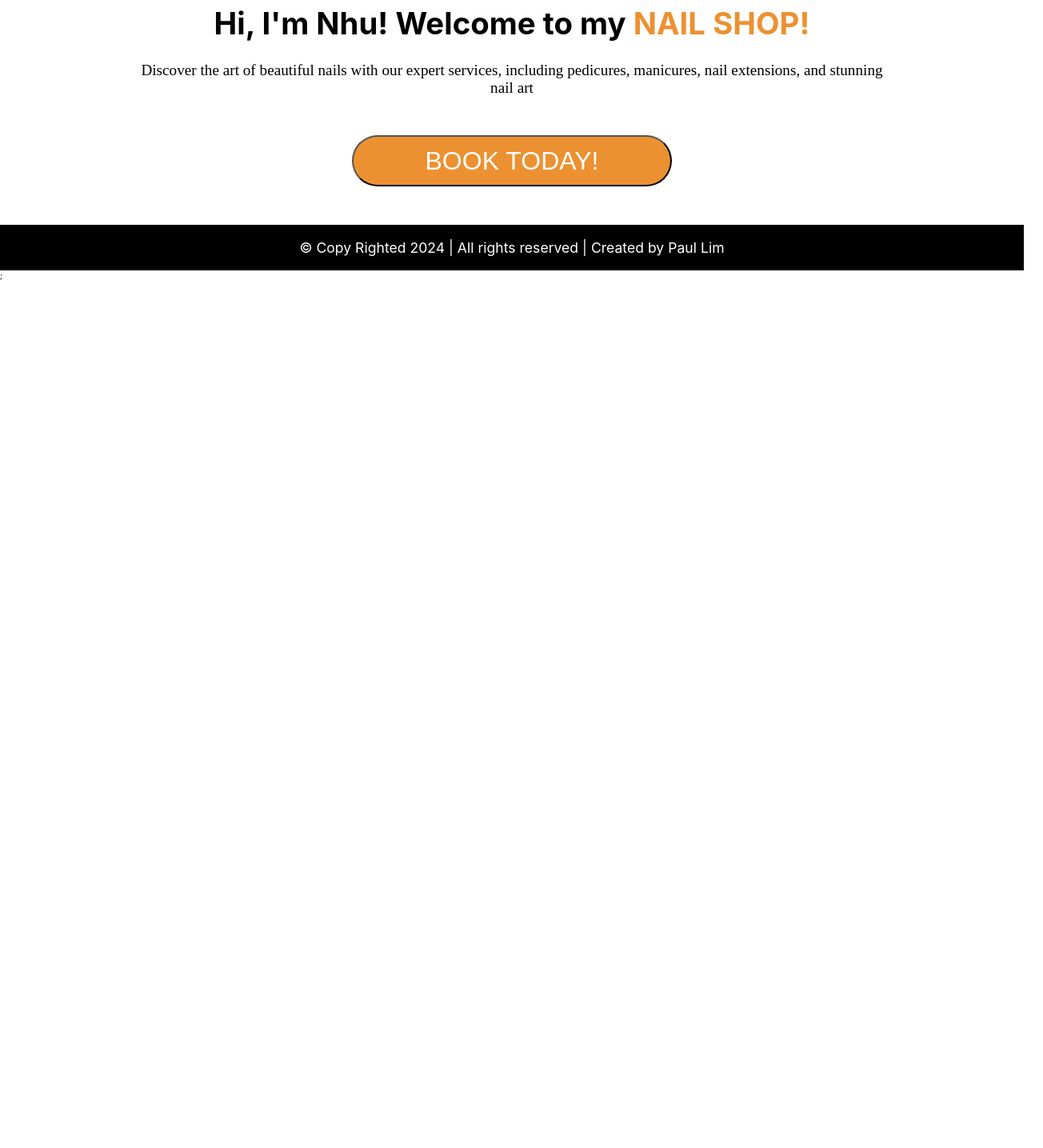
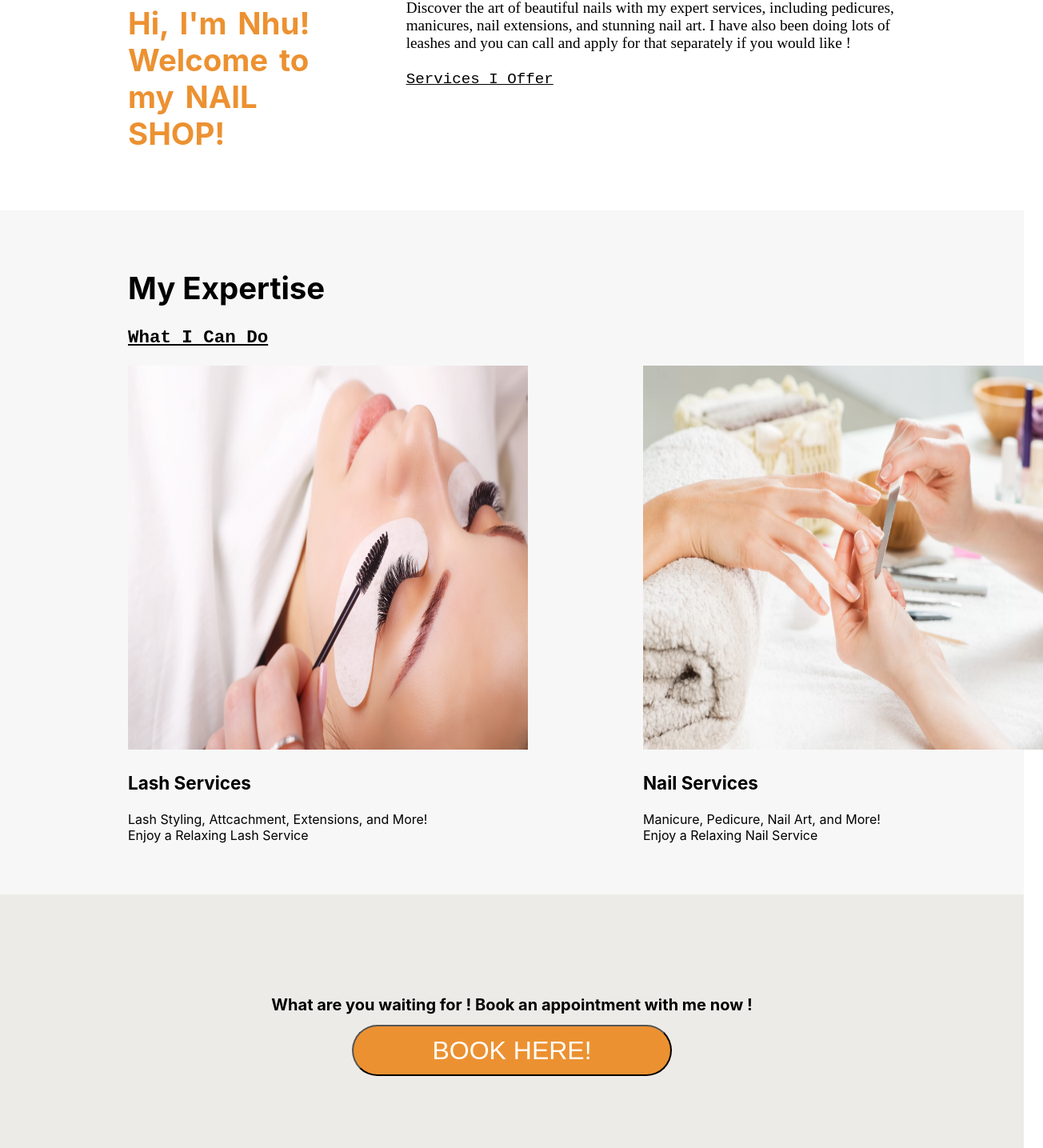
Before and after one commit to seunghan47/nhu_nail, a React (Create React App) app in the folder frontend/: page / in a window 1280 px wide. Shown: the part 1846-3281 px from the top of the page at 80% size, 1304 px wide, since content can reach past the window. Before the commit the page ends 2196 px from the top, so only its background shows below. Built offline with nearby package versions, Linux system fonts and the light colour scheme.

Commit message:
home/footer

```diff
--- a/frontend/src/components/Footer.jsx
+++ b/frontend/src/components/Footer.jsx
@@ -1,6 +1,5 @@
 import React from "react";
 import styles from "./Footer.module.css";
-// import { Link } from "react-router-dom";
 
 const Footer = () => {
   return (
--- a/frontend/src/components/Footer.module.css
+++ b/frontend/src/components/Footer.module.css
@@ -4,6 +4,9 @@
   font-size: 1.1rem;
   padding: 1.1rem 10rem;
   text-align: center;
+  vertical-align: auto;
+  /* position: fixed; */
+  /* width: 100%; */
 }
 
 .footer a {
@@ -15,3 +18,7 @@
   color: #1ecbe1;
   text-decoration: underline;
 }
+
+footer {
+  background-color: black;
+}
--- a/frontend/src/components/Service.jsx
+++ b/frontend/src/components/Service.jsx
@@ -1,5 +1,6 @@
 import React from "react";
 import styles from "./Service.module.css";
+import { Link } from "react-router-dom";
 const Service = ({ title, image, description }) => {
   return (
     <div className={styles.flex_container}>
@@ -7,11 +8,14 @@ const Service = ({ title, image, description }) => {
         <h3 className={styles.title}>{title}</h3>
         <p className={styles.description}> {description}</p>
       </div>
-      <img
-        className={styles.image}
-        src={image}
-        alt={title}
-      />
+
+      <Link to='/appointment'>
+        <img
+          className={styles.image}
+          src={image}
+          alt={title}
+        />
+      </Link>
     </div>
   );
 };
--- a/frontend/src/pages/Home.jsx
+++ b/frontend/src/pages/Home.jsx
@@ -1,6 +1,7 @@
 import React from "react";
 import styles from "./Home.module.css";
 import Button from "../components/Button";
+import { Link } from "react-router-dom";
 // import Work from "../components/Work";
 
 const Home = () => {
@@ -28,10 +29,53 @@ const Home = () => {
           Hi, I'm Nhu! Welcome to my <span className={styles.span}>NAIL SHOP!</span>
         </h1>
         <p>
-          Discover the art of beautiful nails with our expert services, including pedicures, manicures, nail extensions,
-          and stunning nail art
+          Discover the art of beautiful nails with my expert services, including pedicures, manicures, nail extensions,
+          and stunning nail art. I have also been doing lots of leashes and you can call and apply for that separately
+          if you would like !
+          <br />
+          <br />
+          <span className={styles.service_span}>
+            <Link to='/Services'>Services I Offer</Link>
+          </span>
         </p>
-        <Button className={styles.button}>Book Today!</Button>
+      </div>
+      <div className={styles.expertise}>
+        <h1>My Expertise</h1>
+        <span className={styles.span_offer}>
+          <span className={styles.service_span}>
+            <h3>
+              <Link to='/Services'>What I Can Do</Link>
+            </h3>
+          </span>
+        </span>
+        <div className={styles.expertise_container}>
+          <div className={styles.expertise_item}>
+            <img
+              src='lashservice.png'
+              alt='lady getting her lashes done'
+              className={styles.image}
+            />
+            <h3>Lash Services</h3>
+            <p>
+              Lash Styling, Attcachment, Extensions, and More! <br /> Enjoy a Relaxing Lash Service
+            </p>
+          </div>
+          <div className={styles.expertise_item}>
+            <img
+              className={styles.image}
+              src='nailservice.webp'
+              alt='lady getting her nails done'
+            />
+            <h3>Nail Services</h3>
+            <p>
+              Manicure, Pedicure, Nail Art, and More! <br /> Enjoy a Relaxing Nail Service
+            </p>
+          </div>
+        </div>
+      </div>
+      <div className={styles.book}>
+        <h1>What are you waiting for ! Book an appointment with me now !</h1>
+        <Button>Book Here!</Button>
       </div>
     </div>
   );
--- a/frontend/src/pages/Home.module.css
+++ b/frontend/src/pages/Home.module.css
@@ -20,10 +20,18 @@
   font-size: 1.2rem;
   text-align: center;
   background-color: white;
+  display: flex;
+  justify-content: space-around;
+  gap: 5rem;
+  text-align: left;
+  word-spacing: 0.3rem;
+  color: #ec9131;
 }
 .home p {
-  font-family: "Single Day", cursive;
+  font-family: "Single Day";
   margin-bottom: 3rem;
+  color: black;
+  word-spacing: normal;
 }
 
 .grid_container {
@@ -38,3 +46,46 @@
 .span {
   color: #ec9131;
 }
+
+.service_span {
+  text-decoration: underline;
+  font-family: "Courier New", Courier, monospace;
+}
+
+.service_span a {
+  text-decoration: none;
+  color: inherit;
+}
+
+.service_span:hover {
+  color: rgb(154, 59, 59);
+}
+
+.expertise {
+  padding: 3rem 10rem;
+  color: black;
+  font-size: 1.2rem;
+  text-align: center;
+  text-align: left;
+  background-color: #f7f7f7;
+}
+
+.expertise p {
+  font-size: 1rem;
+}
+
+.expertise_container {
+  display: flex;
+  justify-content: space-evenly;
+  gap: 9rem;
+}
+
+.image {
+  width: 500px;
+  height: 30rem;
+}
+
+.book {
+  padding: 7rem 4rem;
+  text-align: center;
+}
--- a/frontend/src/pages/Services.jsx
+++ b/frontend/src/pages/Services.jsx
@@ -1,9 +1,13 @@
-import React from "react";
+import { useEffect } from "react";
 import styles from "./Services.module.css";
 import Service from "../components/Service";
 import Button from "../components/Button";
 
 const Services = () => {
+  useEffect(() => {
+    window.scrollTo(0, 0);
+  }, []);
+
   return (
     <>
       <div className={styles.services}>
```
Also changed, not shown: frontend/public/lashservice.png (added), frontend/public/nailservice.webp (added).
